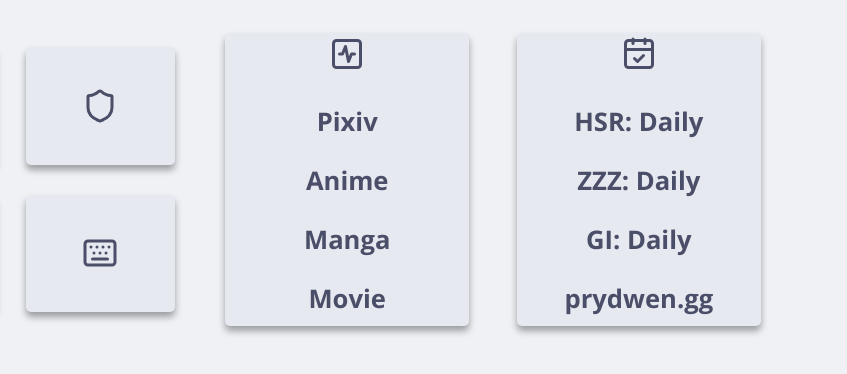
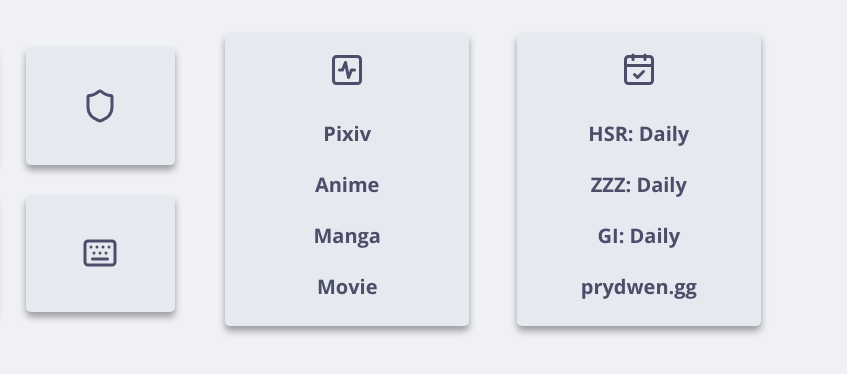
Before and after one commit to Oreo-1/bento-dashboard, a website: page index.html in a window 1280 px wide. Shown: the part 388-762 px from the top of the page, 433-1280 px from the left. Drawn offline with nearby package versions, Linux system fonts and the light colour scheme.

Commit message:
Update app.css

```diff
--- a/app.css
+++ b/app.css
@@ -17,7 +17,7 @@
   --fg-primary: 12vh; /* Time and Greetings */
   --fg-secondary: 3vh; /* Greetings and Weather widger */
   --fg-date: 8vh; /* Date */
-  --fg-list: 3.2vh; /* Links List */
+  --fg-list: 2.5vh; /* Links List */
   --icon: 4.5vh; /* Icon Size */
 
 }
```
